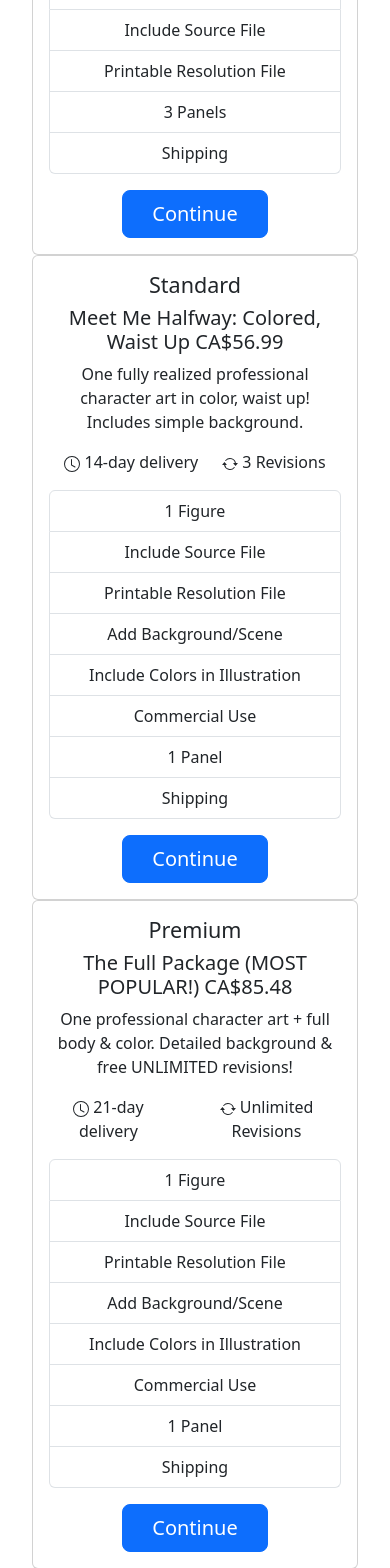
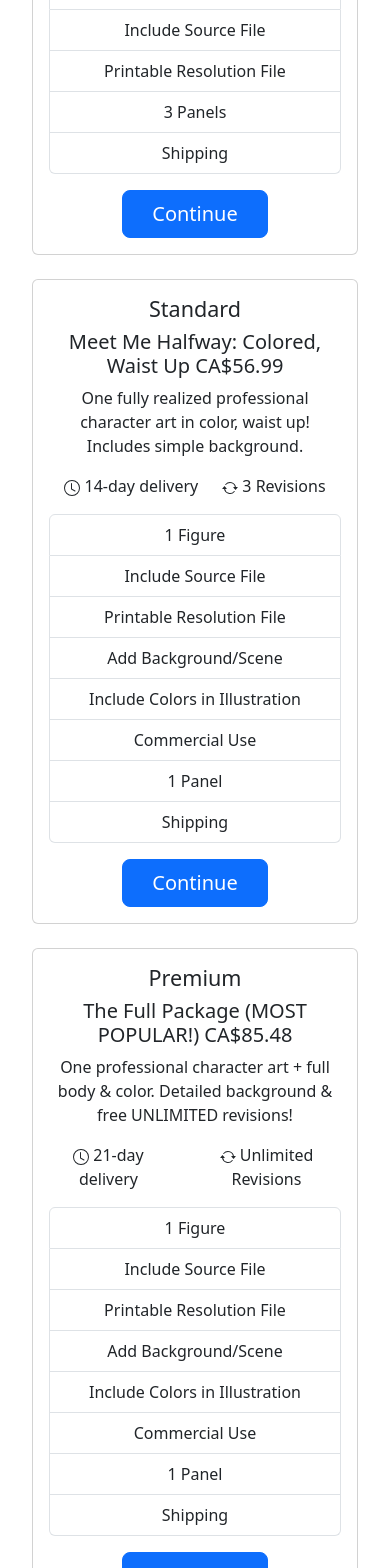
Before and after one commit to rclocke/DigitalArtCommissionsApp, a React (Create React App) app: page /commissions in a window 390 px wide. Shown: the part 432-2000 px from the top of the page. Built offline with nearby package versions, Linux system fonts and the light colour scheme.

Commit message:
adjusted card layout for small screens

```diff
--- a/src/components/PackageOptions.js
+++ b/src/components/PackageOptions.js
@@ -96,7 +96,7 @@ export default function PackageOptions(){
         <Container className="text-center mt-5">
             <h1 className="text-start">Compare Packages</h1>
             <Row>
-                <Col className="equal-height">
+                <Col xs='12' md='4' className="equal-height mb-4">
                     <Card className="h-100">
                         <Card.Body className="d-flex flex-column">
                             <Card.Title as='h4'>Basic</Card.Title>
@@ -119,7 +119,7 @@ export default function PackageOptions(){
                         </Card.Body>
                     </Card>
                 </Col>
-                <Col className="equal-height">
+                <Col xs='12' md='4' className="equal-height mb-4">
                     <Card className="h-100">
                         <Card.Body className="d-flex flex-column">
                             <Card.Title as='h4'>Standard</Card.Title>
@@ -145,7 +145,7 @@ export default function PackageOptions(){
                         </Card.Body>
                     </Card>
                 </Col>
-                <Col className="equal-height">
+                <Col xs='12' md='4' className="equal-height mb-4">
                     <Card className="h-100">
                         <Card.Body className="d-flex flex-column">
                             <Card.Title as='h4'>Premium</Card.Title>
```
